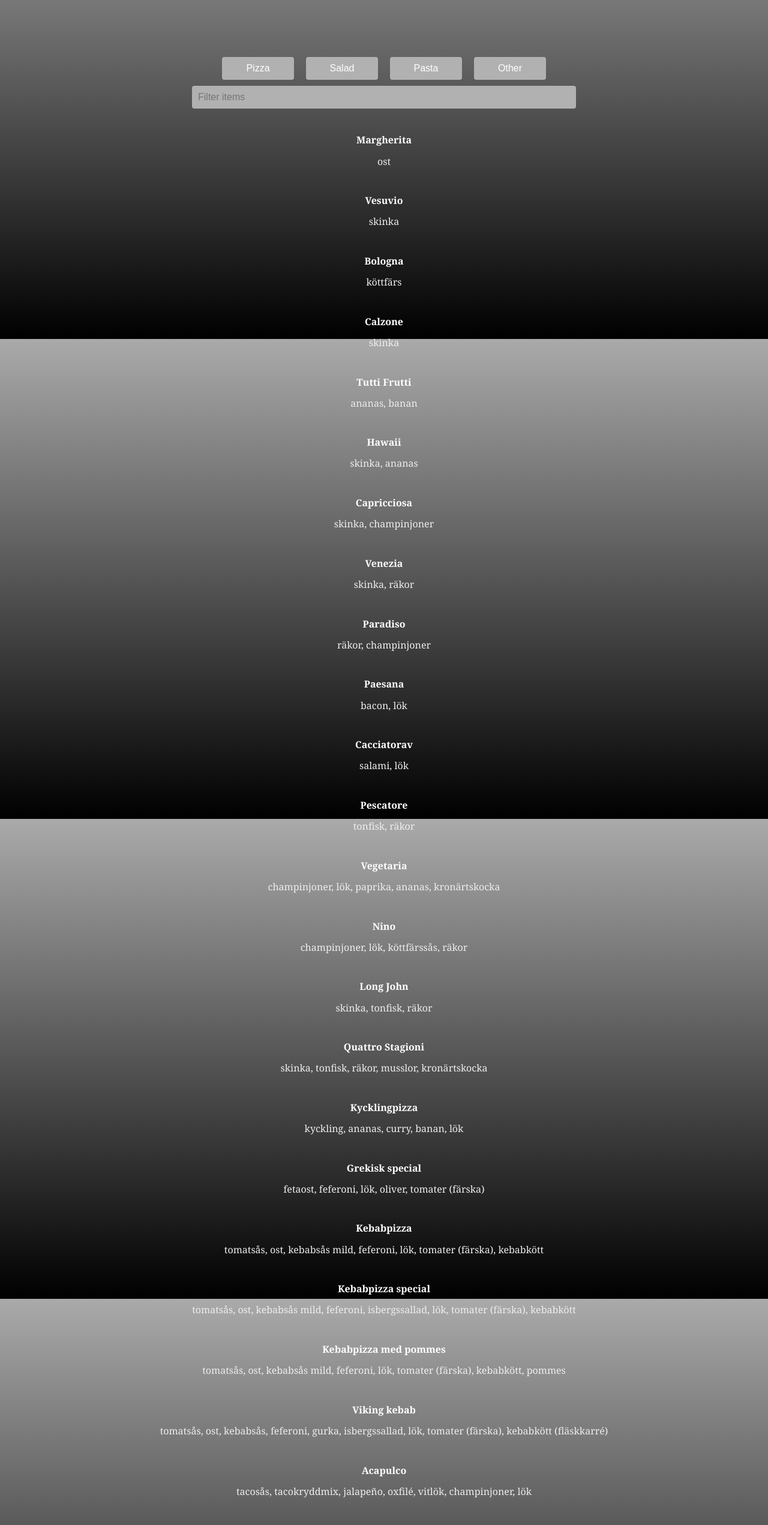
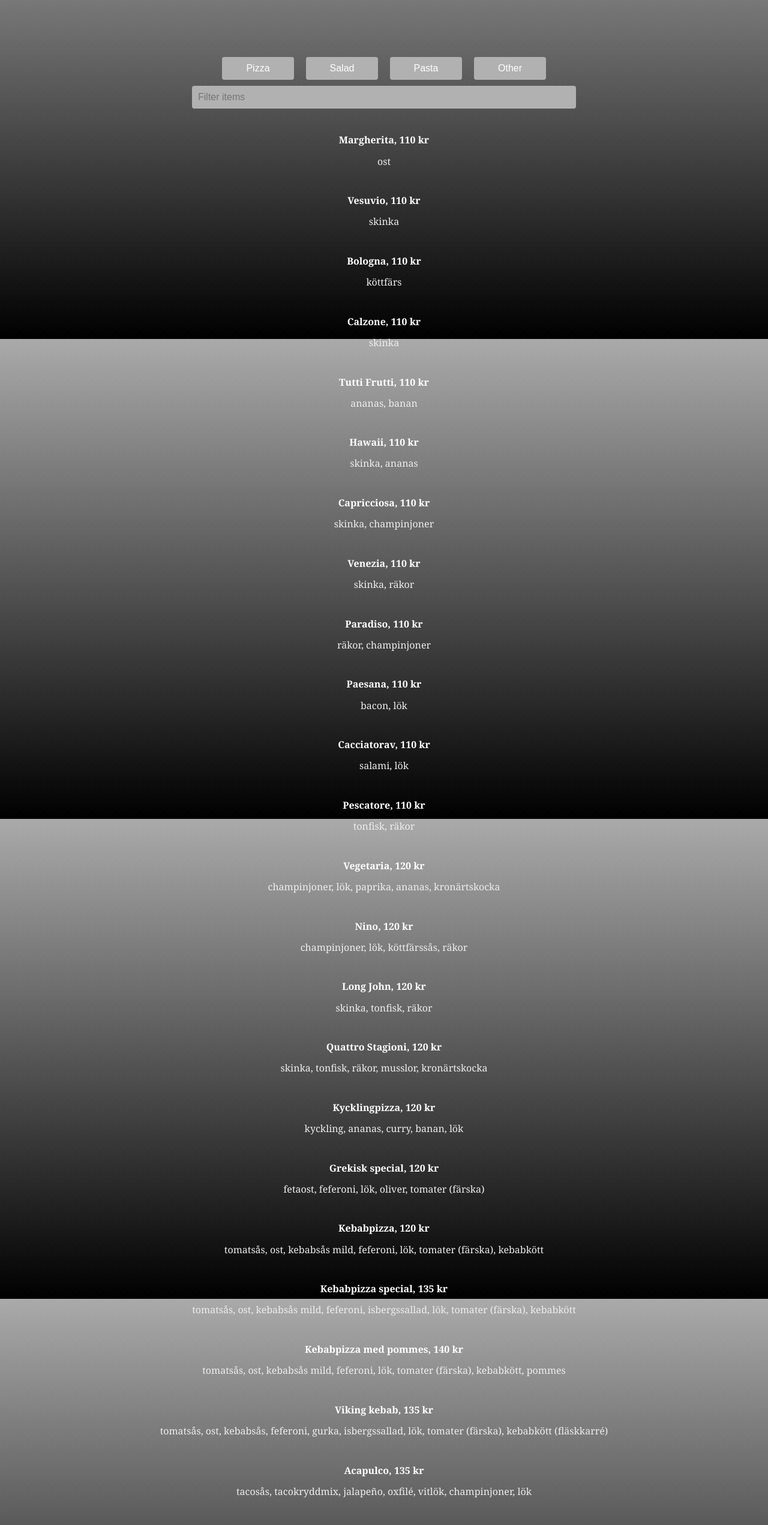
Before and after one commit to chrnas/webdevelopment-react, a React (Vite) app: page /menu in a window 1280 px wide. Shown: the part 235-2777 px from the top of the page at 60% size. Built offline with nearby package versions, Linux system fonts and the light colour scheme.

Commit message:
added filtering for cost

```diff
--- a/src/menu/MenuDisplay.jsx
+++ b/src/menu/MenuDisplay.jsx
@@ -22,7 +22,7 @@ export default function MenuDisplay({ items }) {
         : true;
       return (
         (item.name.toLowerCase().includes(lowerFilterValue) ||
-          item.description.toLowerCase().includes(lowerFilterValue) ||
+          (item.description+', '+item.cost).toLowerCase().includes(lowerFilterValue) ||
           item.category.toLowerCase().includes(lowerFilterValue)) &&
         matchesCategory
       );
@@ -70,7 +70,7 @@ export default function MenuDisplay({ items }) {
         <ul>
           {filteredItems.map((item) => (
             <li key={item.id} category={item.category}>
-              <h3>{item.name}</h3>
+              <h3>{item.name}, {item.cost}</h3>
               <p>{item.description}</p>
             </li>
           ))}
--- a/src/menu/menu-items.json
+++ b/src/menu/menu-items.json
@@ -1,60 +1,77 @@
 [
-    { "name": "Margherita", "description": "ost", "category": "pizza" },
-    { "name": "Vesuvio", "description": "skinka", "category": "pizza" },
-    { "name": "Bologna", "description": "köttfärs", "category": "pizza" },
-    { "name": "Calzone", "description": "skinka", "category": "pizza" },
-    { "name": "Tutti Frutti", "description": "ananas, banan", "category": "pizza" },
-    { "name": "Hawaii", "description": "skinka, ananas", "category": "pizza" },
-    { "name": "Capricciosa", "description": "skinka, champinjoner", "category": "pizza" },
-    { "name": "Venezia", "description": "skinka, räkor", "category": "pizza" },
-    { "name": "Paradiso", "description": "räkor, champinjoner", "category": "pizza" },
-    { "name": "Paesana", "description": "bacon, lök", "category": "pizza" },
-    { "name": "Cacciatorav", "description": "salami, lök", "category": "pizza" },
-    { "name": "Pescatore", "description": "tonfisk, räkor", "category": "pizza" },
+    { "name": "Margherita", "description": "ost", "category": "pizza", "cost": "110 kr"},
+    { "name": "Vesuvio", "description": "skinka", "category": "pizza", "cost": "110 kr" },
+    { "name": "Bologna", "description": "köttfärs", "category": "pizza", "cost": "110 kr" },
+    { "name": "Calzone", "description": "skinka", "category": "pizza", "cost": "110 kr" },
+    { "name": "Tutti Frutti", "description": "ananas, banan", "category": "pizza", "cost": "110 kr" },
+    { "name": "Hawaii", "description": "skinka, ananas", "category": "pizza", "cost": "110 kr" },
+    { "name": "Capricciosa", "description": "skinka, champinjoner", "category": "pizza", "cost": "110 kr" },
+    { "name": "Venezia", "description": "skinka, räkor", "category": "pizza", "cost": "110 kr" },
+    { "name": "Paradiso", "description": "räkor, champinjoner", "category": "pizza", "cost": "110 kr" },
+    { "name": "Paesana", "description": "bacon, lök", "category": "pizza", "cost": "110 kr" },
+    { "name": "Cacciatorav", "description": "salami, lök", "category": "pizza", "cost": "110 kr" },
+    { "name": "Pescatore", "description": "tonfisk, räkor", "category": "pizza", "cost": "110 kr" },
 
-    { "name": "Vegetaria", "description": "champinjoner, lök, paprika, ananas, kronärtskocka", "category": "pizza" },
-    { "name": "Nino", "description": "champinjoner, lök, köttfärssås, räkor", "category": "pizza" },
-    { "name": "Long John", "description": "skinka, tonfisk, räkor", "category": "pizza" },
-    { "name": "Quattro Stagioni", "description": "skinka, tonfisk, räkor, musslor, kronärtskocka", "category": "pizza" },
-    { "name": "Kycklingpizza", "description": "kyckling, ananas, curry, banan, lök", "category": "pizza" },
-    { "name": "Grekisk special", "description": "fetaost, feferoni, lök, oliver, tomater (färska)", "category": "pizza" },
+    { "name": "Vegetaria", "description": "champinjoner, lök, paprika, ananas, kronärtskocka", "category": "pizza", "cost": "120 kr" },
+    { "name": "Nino", "description": "champinjoner, lök, köttfärssås, räkor", "category": "pizza", "cost": "120 kr"  },
+    { "name": "Long John", "description": "skinka, tonfisk, räkor", "category": "pizza", "cost": "120 kr"  },
+    { "name": "Quattro Stagioni", "description": "skinka, tonfisk, räkor, musslor, kronärtskocka", "category": "pizza", "cost": "120 kr"  },
+    { "name": "Kycklingpizza", "description": "kyckling, ananas, curry, banan, lök", "category": "pizza", "cost": "120 kr"  },
+    { "name": "Grekisk special", "description": "fetaost, feferoni, lök, oliver, tomater (färska)", "category": "pizza", "cost": "120 kr"  },
 
-    { "name": "Kebabpizza", "description": "tomatsås, ost, kebabsås mild, feferoni, lök, tomater (färska), kebabkött", "category": "pizza" },
-    { "name": "Kebabpizza special", "description": "tomatsås, ost, kebabsås mild, feferoni, isbergssallad, lök, tomater (färska), kebabkött", "category": "pizza" },
-    { "name": "Kebabpizza med pommes", "description": "tomatsås, ost, kebabsås mild, feferoni, lök, tomater (färska), kebabkött, pommes", "category": "pizza" },
-    { "name": "Viking kebab", "description": "tomatsås, ost, kebabsås, feferoni, gurka, isbergssallad, lök, tomater (färska), kebabkött (fläskkarré)", "category": "pizza" },
+    { "name": "Kebabpizza", "description": "tomatsås, ost, kebabsås mild, feferoni, lök, tomater (färska), kebabkött", "category": "pizza", "cost": "120 kr"  },
+    { "name": "Kebabpizza special", "description": "tomatsås, ost, kebabsås mild, feferoni, isbergssallad, lök, tomater (färska), kebabkött", "category": "pizza", "cost": "135 kr"  },
+    { "name": "Kebabpizza med pommes", "description": "tomatsås, ost, kebabsås mild, feferoni, lök, tomater (färska), kebabkött, pommes", "category": "pizza", "cost": "140 kr"  },
+    { "name": "Viking kebab", "description": "tomatsås, ost, kebabsås, feferoni, gurka, isbergssallad, lök, tomater (färska), kebabkött (fläskkarré)", "category": "pizza", "cost": "135 kr"  },
 
-    { "name": "Acapulco", "description": "tacosås, tacokryddmix, jalapeño, oxfilé, vitlök, champinjoner, lök", "category": "pizza" },
-    { "name": "Mexicana special", "description": "köttfärs, tacosås, jalapeño, kryddmix, lök, paprika", "category": "pizza" },
-    { "name": "Azteka", "description": "skinka, tacosås, jalapeño, kryddmix, kebabsås", "category": "pizza" },
+    { "name": "Acapulco", "description": "tacosås, tacokryddmix, jalapeño, oxfilé, vitlök, champinjoner, lök", "category": "pizza", "cost": "135 kr"  },
+    { "name": "Mexicana special", "description": "köttfärs, tacosås, jalapeño, kryddmix, lök, paprika", "category": "pizza", "cost": "120 kr"  },
+    { "name": "Azteka", "description": "skinka, tacosås, jalapeño, kryddmix, kebabsås", "category": "pizza", "cost": "120 kr"  },
 
-    { "name": "Black&white", "description": "oxfilé, fläskfilé, bearnaisesås", "category": "pizza" },
-    { "name": "De Chef", "description": "oxfilé, champinjoner, bearnaisesås", "category": "pizza" },
-    { "name": "Tropicana", "description": "skinka, räkor, banan, fläskfile", "category": "pizza" },
-    { "name": "Robban", "description": "paprika, champinjoner, räkor, vitlök, oxfilé, bearnaisesås", "category": "pizza" },
-    { "name": "Studente", "description": "oxfilé, ädelost, lök, purjolök, paprika", "category": "oxfile/flaskfile pizza" },
-    { "name": "Sandra", "description": "purjolök, sparris, färska tomater, oxfilé, bearnaisesås", "category": "pizza" },
+    { "name": "Black&white", "description": "oxfilé, fläskfilé, bearnaisesås", "category": "pizza", "cost": "135 kr" },
+    { "name": "De Chef", "description": "oxfilé, champinjoner, bearnaisesås", "category": "pizza", "cost": "135 kr" },
+    { "name": "Tropicana", "description": "skinka, räkor, banan, fläskfile", "category": "pizza", "cost": "135 kr" },
+    { "name": "Robban", "description": "paprika, champinjoner, räkor, vitlök, oxfilé, bearnaisesås", "category": "pizza", "cost": "135 kr" },
+    { "name": "Studente", "description": "oxfilé, ädelost, lök, purjolök, paprika", "category": "oxfile/flaskfile pizza", "cost": "135 kr" },
+    { "name": "Sandra", "description": "purjolök, sparris, färska tomater, oxfilé, bearnaisesås", "category": "pizza", "cost": "135 kr" },
+    { "name": "El komidante", "description": "Fläskfilé, bacon, champinjoner, skinka, bearnaisesås", "category": "pizza", "cost": "135 kr" },
+    { "name": "Gorgonzola", "description": "Gorgonzolaost, oxfilé, annanas, champinjoner", "category": "pizza", "cost": "135 kr" },
 
-    { "name": "Pizza Parma", "description": "parmaskinka, olivolja, mozzarellaost, ruccolasallad, vitlök (färsk), soltorkade tomater", "category": "pizza" },
-    { "name": "Pizza Spenat", "description": "bladspenat, olivolja, färska champinjoner, färska vitlök, fetaost", "category": "pizza" },
-    { "name": "Mozzarella", "description": "champinjoner (färska), olivolja, mozzarellaost, bladspenat, körsbärstomater, vitlök (färsk)", "category": "pizza" },
-    { "name": "Daniella", "description": "gorgonzola, körsbärstomater, ädelost, mozzarellaost, fetaost", "category": "lyx pizza" },
+    { "name": "Pizza Parma", "description": "parmaskinka, olivolja, mozzarellaost, ruccolasallad, vitlök (färsk), soltorkade tomater", "category": "pizza", "cost": "145 kr" },
+    { "name": "Pizza Spenat", "description": "bladspenat, olivolja, färska champinjoner, färska vitlök, fetaost", "category": "pizza", "cost": "135 kr" },
+    { "name": "Mozzarella", "description": "champinjoner (färska), olivolja, mozzarellaost, bladspenat, körsbärstomater, vitlök (färsk)", "category": "pizza", "cost": "135 kr" },
+    { "name": "Daniella", "description": "gorgonzola, körsbärstomater, ädelost, mozzarellaost, fetaost", "category": "lyx pizza", "cost": "135 kr" },
+    { "name": "Al capone", "description": "Mozarellaost, tomater, färsk vitlök, oxfilé, ruccula, bearnaisesås", "category": "lyx pizza", "cost": "135 kr" },
+    { "name": "Elissa", "description": "Mozarella, ädelost, soltorkade tomater, itanliansksalami(stark), sparris, kronärtskocka", "category": "lyx pizza", "cost": "135 kr" },
+    { "name": "Pizza linköping", "description": "Oxfilé, zucchini, vitlök(färsk), aubergine(grillad), tomater(soltorkade), mozzarellaoast, paprika, ruccula", "category": "lyx pizza", "cost": "135 kr" },
 
-    { "name": "Vegan Kebabpizza", "description": "veganost, vegankebab, färska tomater, feferoni, sås, lök", "category": "pizza" },
-    { "name": "Vegan Kebabpizza Special", "description": "veganost, vegankebab, färska tomater, feferoni, sås, lök, isbergssallad, gurka", "category": "pizza" },
-    { "name": "Vegan Paesana", "description": "cheezly (mozzarella), fejkon (bacon), champinjoner (färska), lök, vitlök (färsk)", "category": "pizza" },
-    { "name": "Vegan Salami", "description": "cheezly (mozzarella), champinjoner (färska), lök, vitlök (färsk), pepperoni (salami)", "category": "pizza" },
-    { "name": "Celine", "description": "zucchini, aubergine (grillad), tomater (soltorkade), mozzarellaost, paprika, ruccola", "category": "pizza" },
+    { "name": "Vegan Kebabpizza", "description": "veganost, vegankebab, färska tomater, feferoni, sås, lök", "category": "pizza", "cost": "145 kr"  },
+    { "name": "Vegan Kebabpizza Special", "description": "veganost, vegankebab, färska tomater, feferoni, sås, lök, isbergssallad, gurka", "category": "pizza", "cost": "145 kr"  },
+    { "name": "Vegan Paesana", "description": "cheezly (mozzarella), fejkon (bacon), champinjoner (färska), lök, vitlök (färsk)", "category": "pizza", "cost": "145 kr"   },
+    { "name": "Vegan Salami", "description": "cheezly (mozzarella), champinjoner (färska), lök, vitlök (färsk), pepperoni (salami)", "category": "pizza", "cost": "145 kr"   },
+    { "name": "Celine", "description": "zucchini, aubergine (grillad), tomater (soltorkade), mozzarellaost, paprika, ruccola", "category": "pizza", "cost": "145 kr"   },
+    { "name": "Vegan spenat", "description": "vegan ost, bladspenat, olivolja, färska champinjoner, färska vitlök, vegan fetaost", "category": "pizza", "cost": "145 kr"   },
 
-    { "name": "Kebabsallad", "description": "kebabkött, isbergssallad, tomat, gurka, lök, paprika, pepperoni, majs, morot, rucola, kebabsås", "category": "salad" },
-    { "name": "Kycklingsallad", "description": "kyckling, isbergssallad, tomat, gurka, lök, paprika, ananas, majs, morot, rucola, rhode islandsås", "category": "salad" },
-    { "name": "Skaldjur Sallad", "description": "räkor, tonfisk, musslor, isbergssallad, tomat, gurka, lök, paprika, majs, citron, dill, morot, rucola, rhode islandsås", "category": "salad" },
+    { "name": "Kebabsallad", "description": "kebabkött, isbergssallad, tomat, gurka, lök, paprika, pepperoni, majs, morot, rucola, kebabsås", "category": "salad", "cost": "110 kr" },
+    { "name": "Kycklingsallad", "description": "kyckling, isbergssallad, tomat, gurka, lök, paprika, ananas, majs, morot, rucola, rhode islandsås", "category": "salad", "cost": "110 kr" },
+    { "name": "Skaldjur Sallad", "description": "räkor, tonfisk, musslor, isbergssallad, tomat, gurka, lök, paprika, majs, citron, dill, morot, rucola, rhode islandsås", "category": "salad", "cost": "110 kr" },
+    { "name": "Falafelsallad", "description": "Falafel, isbrgssallad, tomat, gurka, lök, paprika, pepperoni, majs, morot, rucola, kebabsås", "category": "salad", "cost": "110 kr" },
+    { "name": "Ost&skinkasallad", "description": "Ost, skinka, isbrgssallad, tomat, gurka, oliver, ananas, paprika, majs, morot, rucola, rhode islandssås", "category": "salad", "cost": "110 kr" },
+    { "name": "Grekisksallad", "description": "Fetaost, oliver, isbrgssallad, tomat, gurka, lök, paprika, pepperoni, majs, morot, rucola, vinegärsås", "category": "salad", "cost": "110 kr" },
 
-    { "name": "Hamburger 90gr med Pommes", "description": "", "category": "other" },
-    { "name": "Hamburger 150gr med Pommes", "description": "", "category": "other" },
-    { "name": "Pasta med Bolognese", "description": "", "category": "pasta" },
-    { "name": "Pasta med Carbonara", "description": "", "category": "pasta" },
-    { "name": "Schnitzel med Pommes", "description": "", "category": "other" },
+    { "name": "Kebab/Kykling/Falafel med bröd", "description": "Fetaost, oliver, isbrgssallad, tomat, gurka, lök, paprika, pepperoni, majs, morot, rucola, vinegärsås", "category": "other", "cost": "100 kr" },
+    { "name": "Kebab/Kykling/Falafel med rulle", "description": "Fetaost, oliver, isbrgssallad, tomat, gurka, lök, paprika, pepperoni, majs, morot, rucola, vinegärsås", "category": "other", "cost": "110 kr" },
+    { "name": "Kebab/Kykling/Falafel med ris", "description": "Fetaost, oliver, isbrgssallad, tomat, gurka, lök, paprika, pepperoni, majs, morot, rucola, vinegärsås", "category": "other", "cost": "110 kr" },
+    { "name": "Kebab/Kykling/Falafel med pommes", "description": "Fetaost, oliver, isbrgssallad, tomat, gurka, lök, paprika, pepperoni, majs, morot, rucola, vinegärsås", "category": "other", "cost": "115 kr" },
 
-    { "name": "Lasagne", "description": "", "category": "pasta" }
+    { "name": "Hamburger 90gr med Pommes", "description": "En saftig 90-grams hamburgare med färska grönsaker och krispiga pommes frites.", "category": "other", "cost": "95 kr" },
+    { "name": "Hamburger 150gr med Pommes", "description": "En rejäl 150-grams hamburgare med fräscha grönsaker och nyfriterade pommes frites.", "category": "other", "cost": "105 kr" },
+    { "name": "Hamburger 90gr med Pommes + bacon", "description": "En saftig 90-grams hamburgare med färska grönsaker och krispiga pommes frites.", "category": "other", "cost": "110 kr" },
+    { "name": "Hamburger 150gr med Pommes + bacon", "description": "En rejäl 150-grams hamburgare med fräscha grönsaker och nyfriterade pommes frites.", "category": "other", "cost": "120 kr" },
+    { "name": "Pasta med Bolognese", "description": "Italiensk pasta serverad med en klassisk bolognesesås, tillagad med köttfärs, tomater och örter.", "category": "pasta", "cost": "105 kr" },
+    { "name": "Pasta med Carbonara", "description": "Krämig pasta med äkta italiensk carbonara-sås, pancetta och parmesan.", "category": "pasta", "cost": "105 kr" },
+    { "name": "Pasta med Kycklingcurry", "description": "Italiensk pasta blandad med saftig kyckling i en krämig curry-sås, toppad med färska grönsaker och kryddor.", "category": "pasta", "cost": "105 kr" },
+    { "name": "Pasta med Mexicana", "description": "Pasta med en kryddig och smakrik mexikansk sås, innehållande kyckling, paprika, lök och majs.", "category": "pasta", "cost": "105 kr" },
+    { "name": "Schnitzel med Pommes", "description": "En krispig schnitzel serverad med nyfriterade pommes frites och en fräsch sallad.", "category": "other", "cost": "120 kr" },
+    { "name": "Lasagne", "description": "Klassisk italiensk lasagne med lager av pasta, köttfärssås, béchamelsås och smält ost.", "category": "pasta", "cost": "115 kr" }
 ]
```
